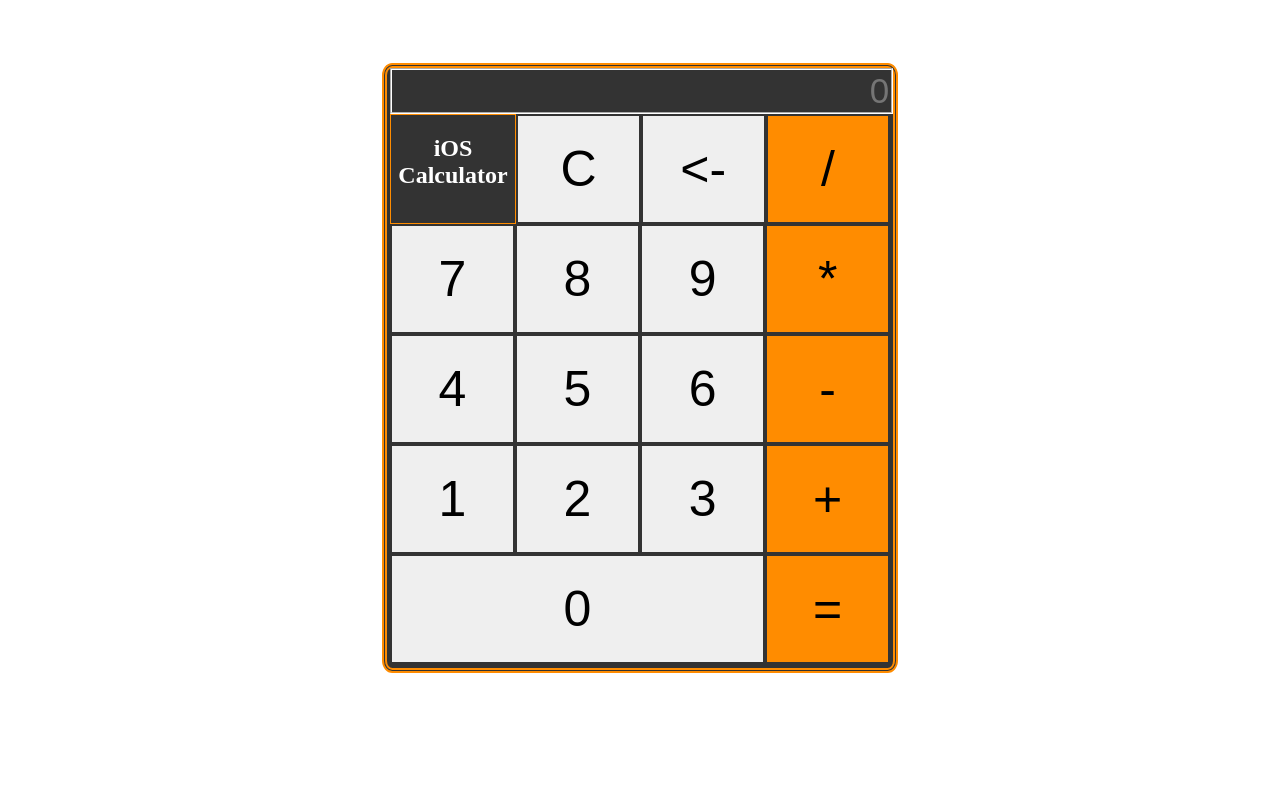
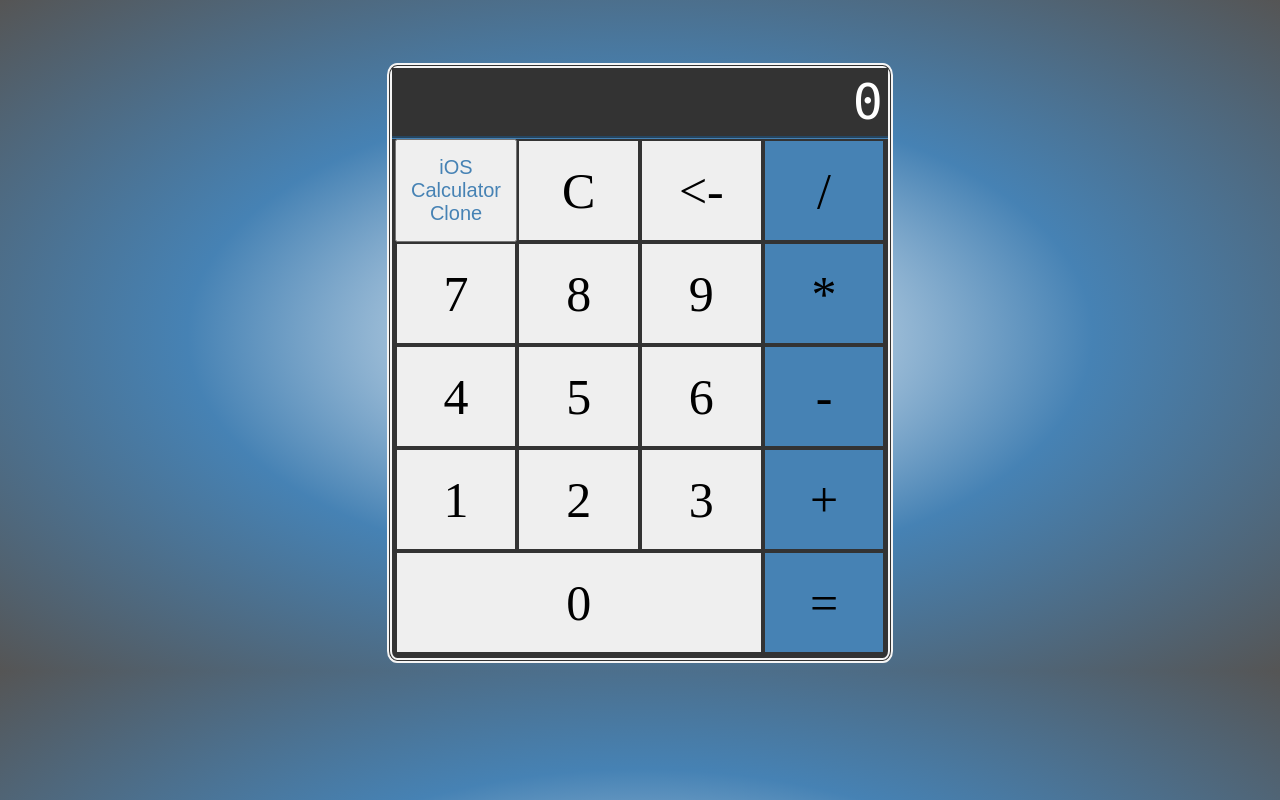
Before and after one commit to karapeoples/fem-ios-calculator, a plain HTML site: page index.html in a window 1280 px wide. Drawn offline with Linux system fonts and the light colour scheme.

Commit message:
:heavy_plus_sign: Fully Functional Calculator :heavy_plus_sign:
Because:
--{Writtin in Static HTML, CSS}
--{Written in Vanilla JS}

This commit:
~~Fully Functional Calculator :heavy_check_mark:

```diff
--- a/index.css
+++ b/index.css
@@ -1,68 +1,69 @@
+* {
+	box-sizing: border-box;
+}
+body {
+	background: radial-gradient(white, steelblue, #555);
+}
 .back-ground {
 	background: #333;
 	width: 40%;
 	margin: 0 auto;
 	height: 600px;
 	margin-top: 5%;
-	border: 5px double darkorange;
+	border: 5px double whitesmoke;
 	border-radius: 2%;
 }
 .input {
-	margin: 0 auto;
-	width: 98%;
-	margin-right: 1.5%;
-}
-input {
+	padding: 1%;
 	width: 100%;
+	margin-right: -1.5%;
+	font-family: "monospace";
 	text-align: end;
 	color: white;
 	background: #333;
-	font-size: 35px;
-	border: 2px groove white;
-}
-
-button {
 	font-size: 50px;
-	width: 25%;
-	border: 2px solid #333;
-}
-button:hover {
-	background: #555;
+	border-bottom: 3px groove steelblue;
 }
 
 .row {
 	display: flex;
 	width: 99%;
 	justify-content: space-evenly;
-	height: 110px;
+	height: 103px;
 	margin: 0 auto;
 }
 
 .row-first > button {
 	width: 25%;
 }
-.row-first > div {
-	width: 25%;
-	text-align: center;
-	color: white;
-	border: 1px double darkorange;
+
+.row :last-child {
+	background: steelblue;
 }
-.row-first :nth-child(4) {
-	background: darkorange;
-}
-.row-second :nth-child(4) {
-	background: darkorange;
-}
-.row-third :nth-child(4) {
-	background: darkorange;
-}
-.row-fourth :nth-child(4) {
-	background: darkorange;
-}
+
 .row-fifth :nth-child(1) {
 	width: 75%;
 }
 .row-fifth :nth-child(2) {
 	width: 25%;
-	background: darkorange;
+	background: steelblue;
 }
+.btn1 {
+	color: steelblue;
+	font-size: 20px;
+	width: 25%;
+}
+.btn1:hover {
+	background: white;
+}
+.btn {
+	font-size: 50px;
+	width: 25%;
+	border: 2px solid #333;
+	font-family: "Fira Code";
+}
+.btn:hover {
+	background: #555;
+	color: white;
+	cursor: pointer;
+}
--- a/index.html
+++ b/index.html
@@ -5,48 +5,50 @@
 		<meta name="viewport" content="width=device-width, initial-scale=1.0" />
 		<meta http-equiv="X-UA-Compatible" content="ie=edge" />
 		<link rel="stylesheet" href="./index.css" />
+
 		<title>iOS Calculator Clone</title>
 	</head>
 	<body>
 		<div class="back-ground">
-			<div class="input">
-				<input placeholder="0" />
-			</div>
+			<section class="input">
+				0
+      </section>
+      <section class='bubble'>
 			<div class=" row row-first">
-				<div>
-					<h2>
-						iOS <br />
-						Calculator
-					</h2>
-				</div>
-				<button>C</button>
-				<button><-</button>
-				<button>/</button>
+				<button class="btn1">
+					iOS <br />
+					Calculator <br />Clone
+				</button>
+				<button class="btn">C</button>
+				<button class="btn"><-</button>
+				<button class="btn">/</button>
 			</div>
 			<div class=" row row-second">
-				<button>7</button>
-				<button>8</button>
-				<button>9</button>
-				<button>*</button>
+				<button class="btn">7</button>
+				<button class="btn">8</button>
+				<button class="btn">9</button>
+				<button class="btn">*</button>
 			</div>
 			<div class="row row-third">
-				<button>4</button>
-				<button>5</button>
-				<button>6</button>
-				<button>-</button>
+				<button class="btn">4</button>
+				<button class="btn">5</button>
+				<button class="btn">6</button>
+				<button class="btn">-</button>
 			</div>
 			<div class="row row-fourth">
-				<button>1</button>
-				<button>2</button>
-				<button>3</button>
-				<button>+</button>
+				<button class="btn">1</button>
+				<button class="btn">2</button>
+				<button class="btn">3</button>
+				<button class="btn">+</button>
 			</div>
 			<div class="row row-fifth">
-				<button>0</button>
-				<button>=</button>
+				<button class="btn">0</button>
+				<button class="btn">=</button>
 			</div>
 
-			<!--Closing Tags-->
-		</div>
+      <!--Closing Tags-->
+    </section>
+    </div>
+    <script src="./index.js"></script> <!--So they can see everything first so it looks and feels fast-->
 	</body>
 </html>
--- /dev/null
+++ b/index.js
@@ -0,0 +1,60 @@
+let runningTotal = 0;
+let buffer = "";
+let previousOperator;
+const screen = document.querySelector(".input");
+
+document.querySelector(".bubble").addEventListener("click", e => {
+	buttonClick(e.target.textContent);
+});
+
+const buttonClick = value => {
+	isNaN(parseInt(value)) ? handleSymbol(value) : handleNumber(value);
+	rerender();
+};
+
+const handleNumber = value => {
+	buffer === 0 ? (buffer = +value) : (buffer += value);
+};
+
+const handleSymbol = value => {
+	switch (value) {
+		case "C":
+			buffer = 0;
+			runningTotal = 0;
+			previousOperator = null;
+			break;
+		case "=":
+			previousOperator === null ? rerender : flushOperation(parseInt(buffer));
+			previousOperator = null;
+			buffer = "" + runningTotal;
+			runningTotal = 0;
+			break;
+		case "<-":
+			buffer.length === 1 ? (buffer = "0") : (buffer = buffer.substring(0, buffer.length - 1));
+			break;
+		default:
+			handleMath(value);
+			break;
+	}
+};
+
+const handleMath = value => {
+	const intBuffer = parseInt(buffer);
+	runningTotal === 0 ? (runningTotal = intBuffer) : flushOperation(intBuffer);
+	previousOperator = value;
+	buffer = 0;
+};
+
+const flushOperation = intBuffer => {
+	previousOperator === "+"
+		? (runningTotal += intBuffer)
+		: previousOperator === "-"
+		? (runningTotal -= intBuffer)
+		: previousOperator === "*"
+		? (runningTotal *= intBuffer)
+		: (runningTotal /= intBuffer);
+};
+
+const rerender = () => {
+	screen.textContent = buffer;
+};
```
